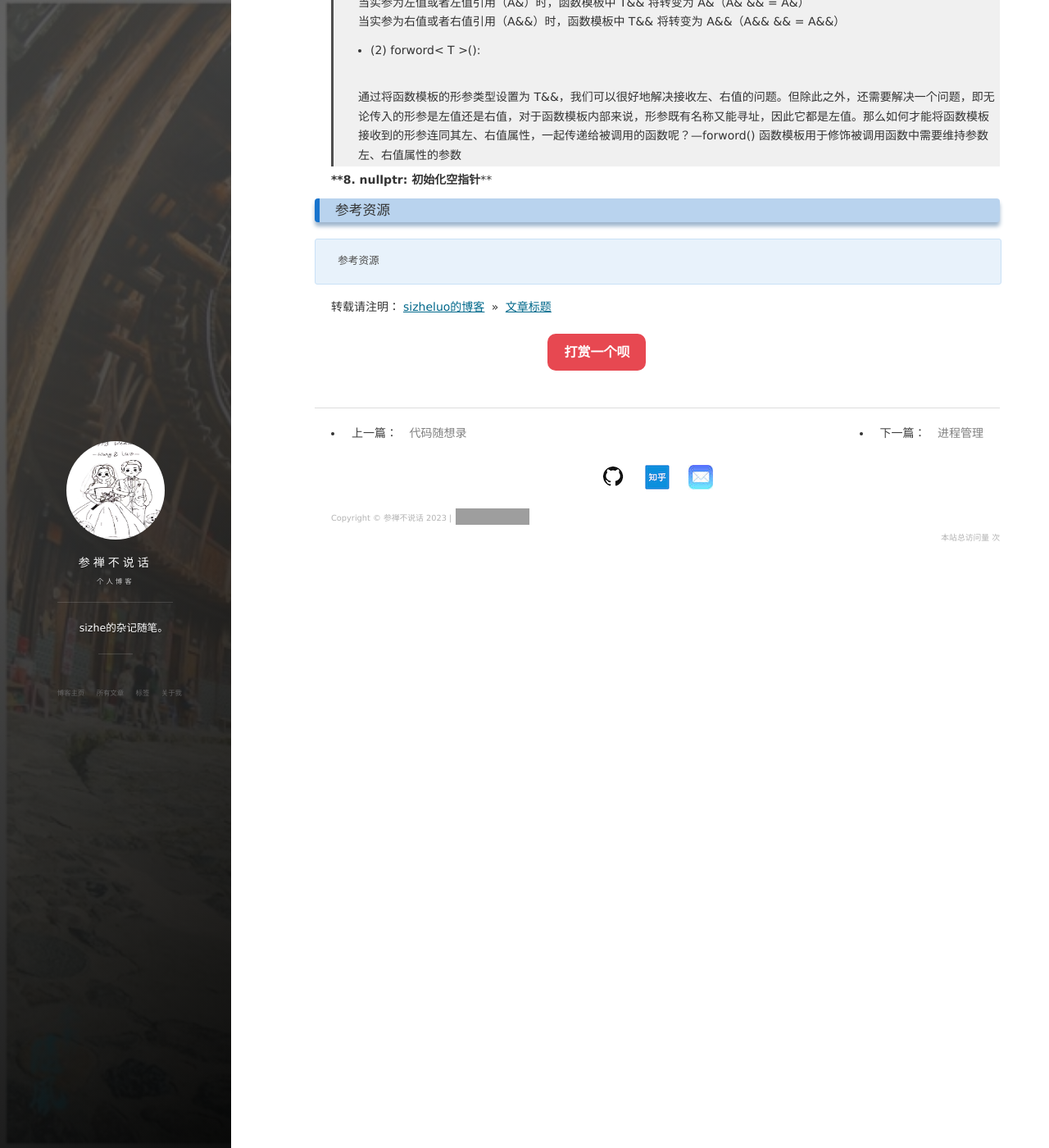
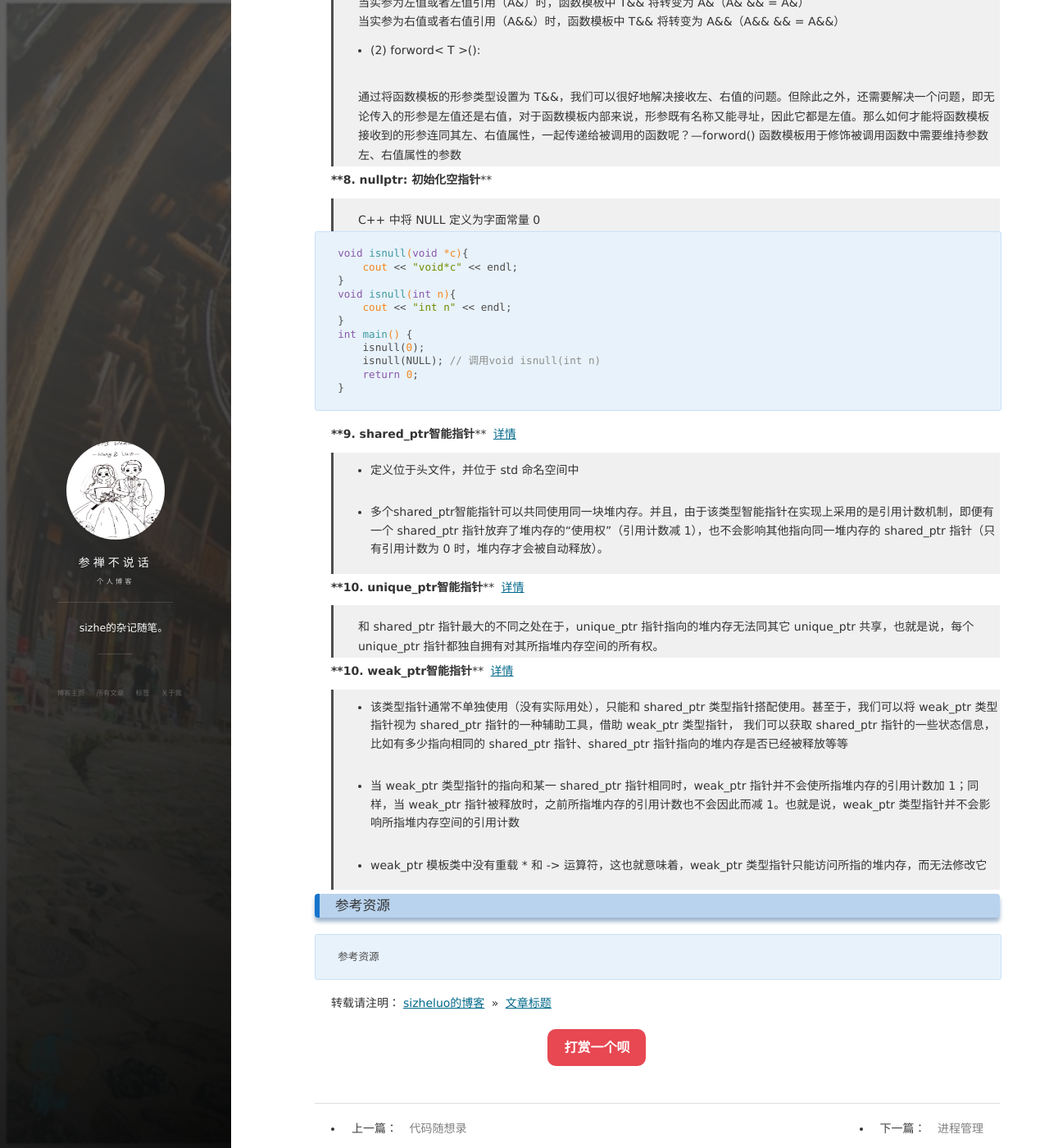
Before and after one commit to SizheLuo/Sizheluo.github.io, a Jekyll site: the page built from _posts/2023-08-21-C&C++.md, in a window 1280 px wide and 1400 px high, scrolled down 12129 px. Shown: the whole window at 82% size. Built offline with Jekyll 4.4.1, drawn with Linux system fonts in a browser that asks for light colours; nearby versions of some CDN libraries; comment, search, counter and statistics services are not loaded; grey boxes are pictures that could not be loaded.

Commit message:
add C++11 smart pointer

```diff
--- a/_posts/2023-08-21-C&C++.md
+++ b/_posts/2023-08-21-C&C++.md
@@ -441,6 +441,38 @@ demo 类中的 get_num() 成员函数既可以被 a 左值对象调用，也可
 
 ****8. nullptr: 初始化空指针****
 
+> C++ 中将 NULL 定义为字面常量 0
+
+	void isnull(void *c){
+	    cout << "void*c" << endl;
+	}
+	void isnull(int n){
+	    cout << "int n" << endl;
+	}
+	int main() {
+	    isnull(0);
+	    isnull(NULL); // 调用void isnull(int n)
+	    return 0;
+	}
+
+****9. shared_ptr智能指针**** [详情](https://c.biancheng.net/view/7898.html)
+
+>- 定义位于<memory>头文件，并位于 std 命名空间中
+
+>- 多个shared_ptr智能指针可以共同使用同一块堆内存。并且，由于该类型智能指针在实现上采用的是引用计数机制，即便有一个 shared_ptr 指针放弃了堆内存的“使用权”（引用计数减 1），也不会影响其他指向同一堆内存的 shared_ptr 指针（只有引用计数为 0 时，堆内存才会被自动释放）。
+
+****10. unique_ptr智能指针**** [详情](https://c.biancheng.net/view/vip_8672.html)
+
+> 和 shared_ptr 指针最大的不同之处在于，unique_ptr 指针指向的堆内存无法同其它 unique_ptr 共享，也就是说，每个 unique_ptr 指针都独自拥有对其所指堆内存空间的所有权。
+
+****10. weak_ptr智能指针**** [详情](https://c.biancheng.net/view/vip_8673.html)
+
+>- 该类型指针通常不单独使用（没有实际用处），只能和 shared_ptr 类型指针搭配使用。甚至于，我们可以将 weak_ptr 类型指针视为 shared_ptr 指针的一种辅助工具，借助 weak_ptr 类型指针， 我们可以获取 shared_ptr 指针的一些状态信息，比如有多少指向相同的 shared_ptr 指针、shared_ptr 指针指向的堆内存是否已经被释放等等
+
+>- 当 weak_ptr 类型指针的指向和某一 shared_ptr 指针相同时，weak_ptr 指针并不会使所指堆内存的引用计数加 1；同样，当 weak_ptr 指针被释放时，之前所指堆内存的引用计数也不会因此而减 1。也就是说，weak_ptr 类型指针并不会影响所指堆内存空间的引用计数
+
+>- weak_ptr<T> 模板类中没有重载 * 和 -> 运算符，这也就意味着，weak_ptr 类型指针只能访问所指的堆内存，而无法修改它
+
 ### 参考资源
 
     参考资源
```
